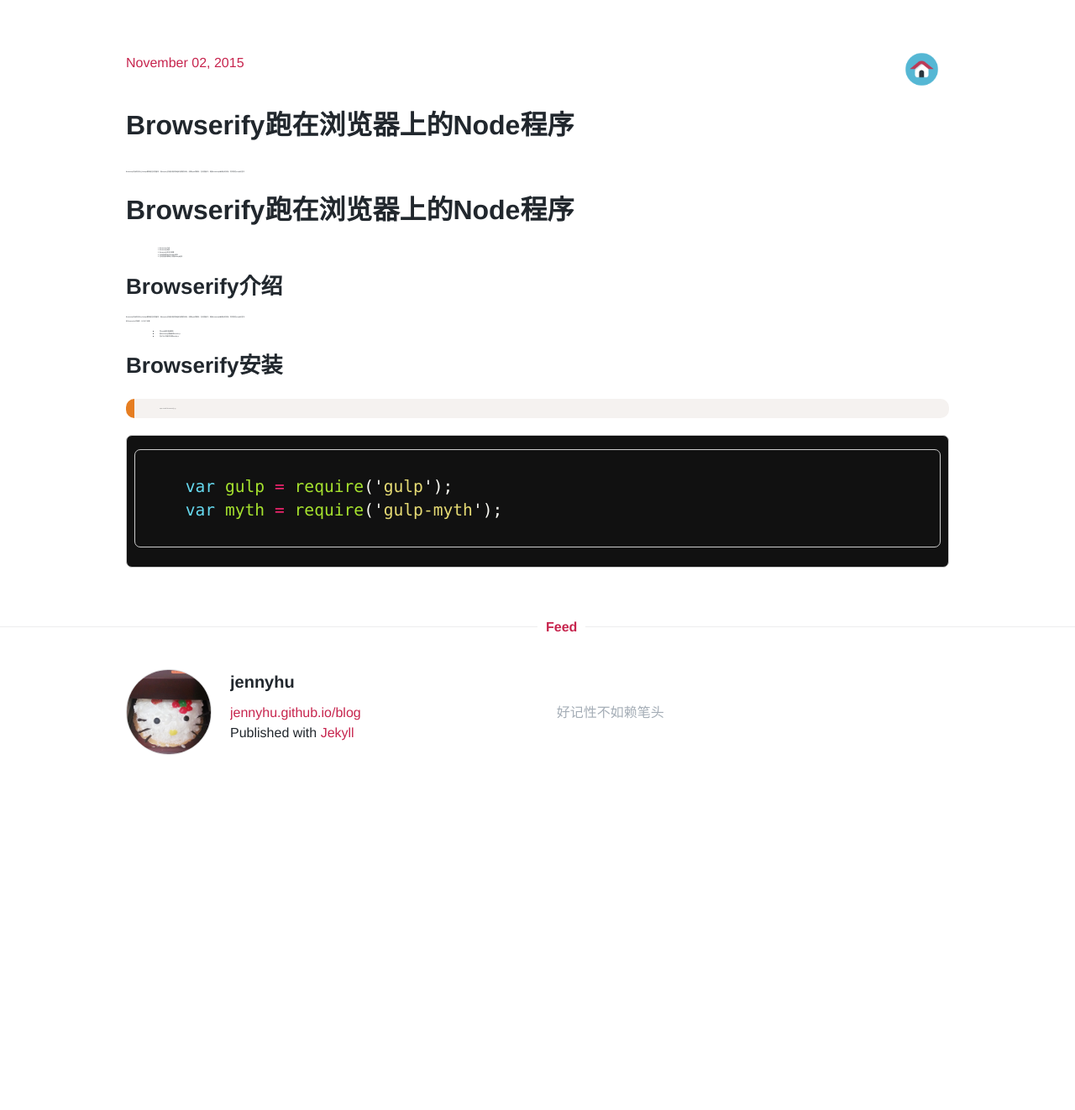
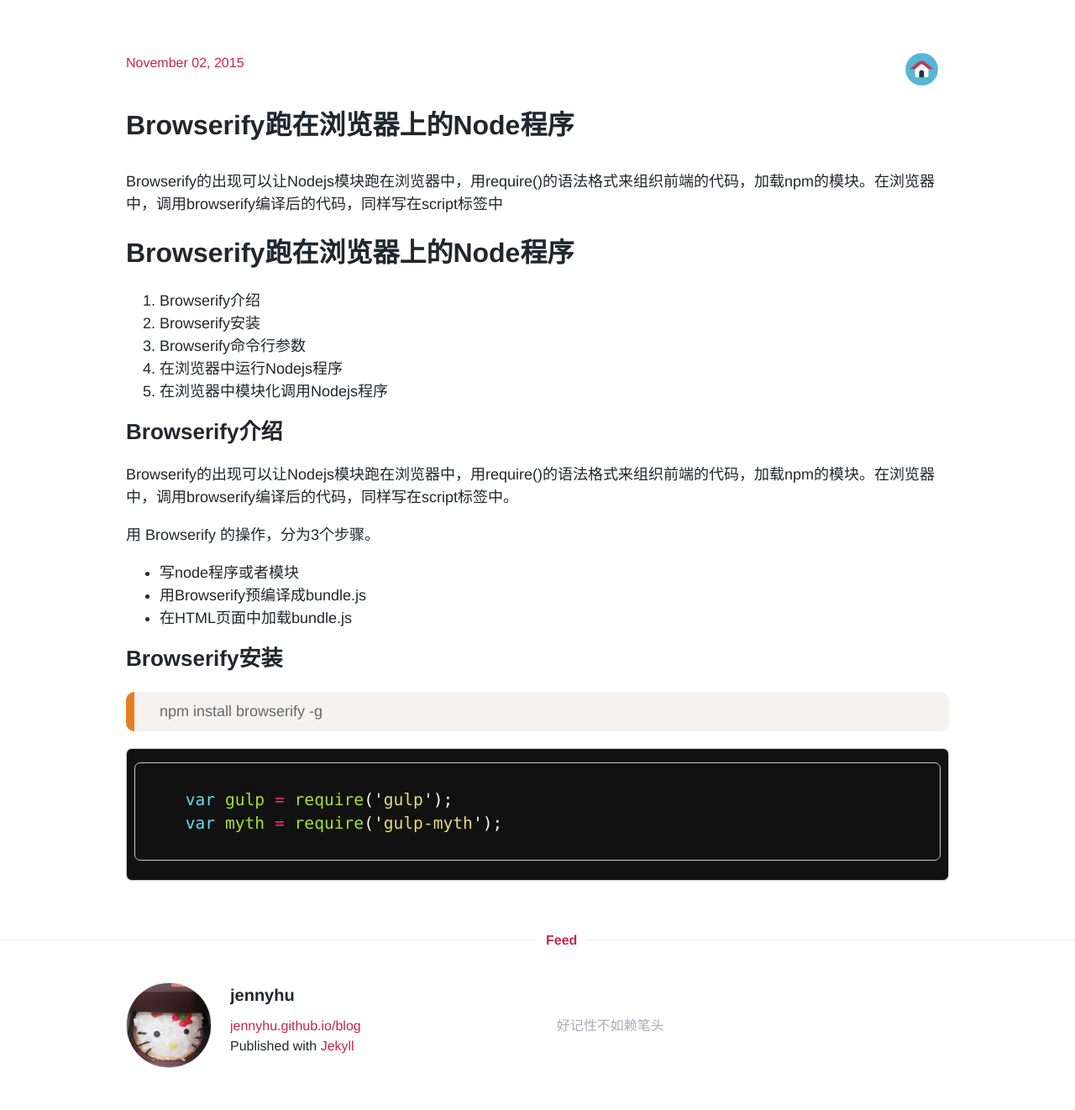
Before and after one commit to jennyhu/blog, a Jekyll site: the page built from _posts/2015-11-02-browserify.md, in a window 1280 px wide. Shown: the whole page at 84% size. Built offline with Jekyll 4.4.1, drawn with Linux system fonts in a browser that asks for light colours; Markdown is read by kramdown in place of the engine named in the settings; before the commit the page ends 949 px from its top, so only the background shows below that.

Commit message:
add a post

```diff
--- a/_sass/highlight.scss
+++ b/_sass/highlight.scss
@@ -1,5 +1,5 @@
 li, p {
-    font-size: 1.8px;
+    font-size: 18px;
     line-height: 1.5;
 }
 p {
```
